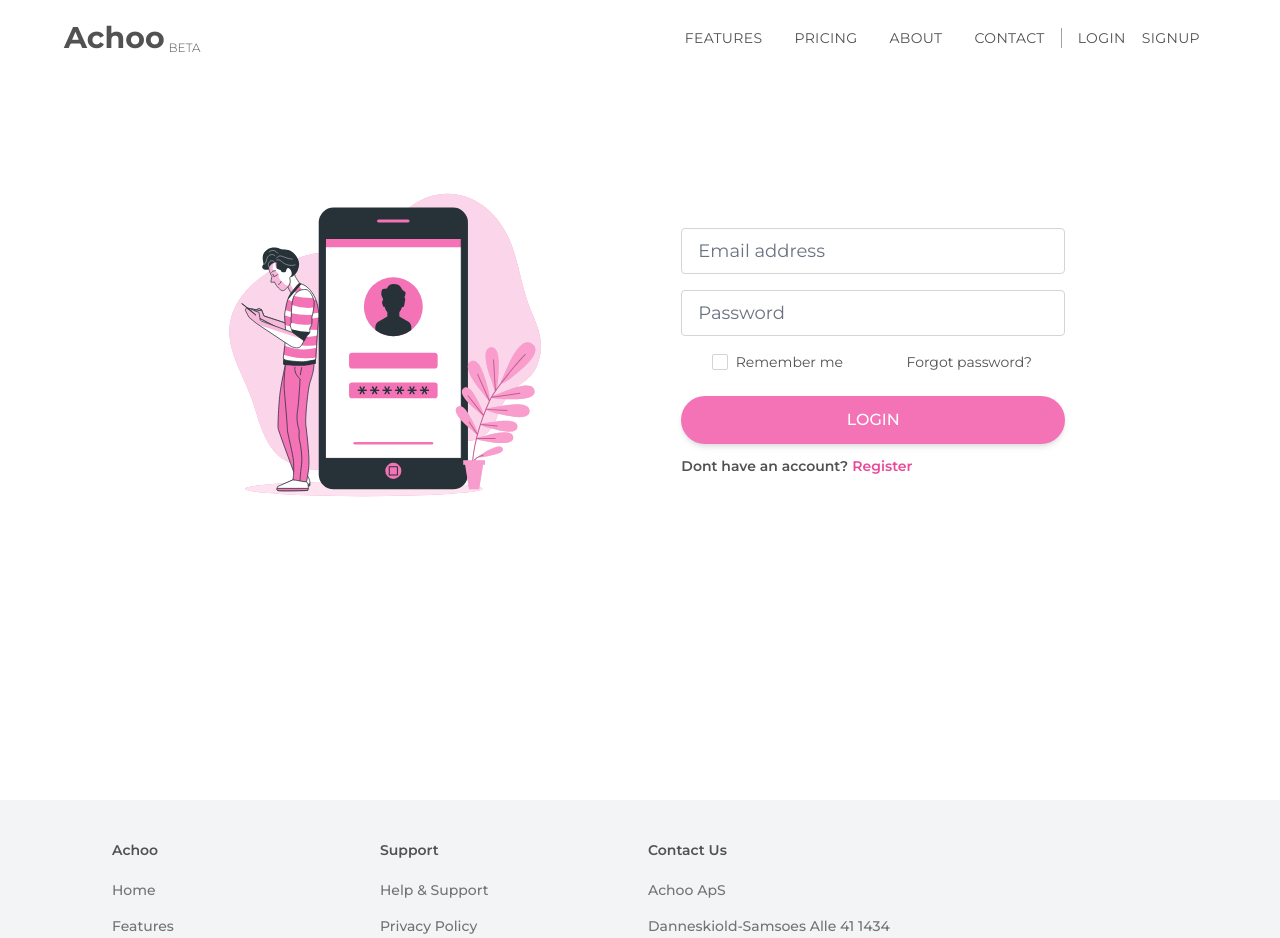
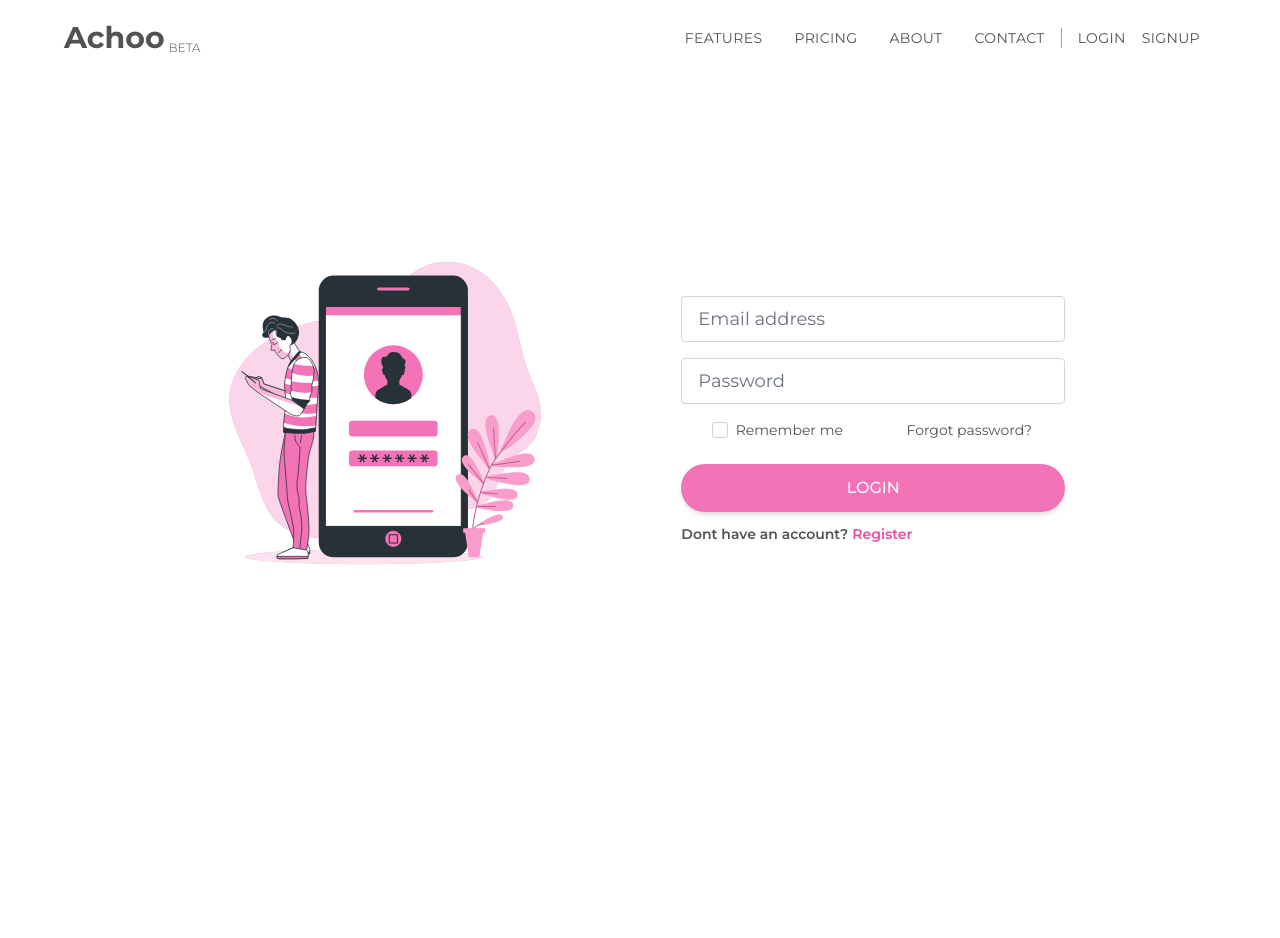
Before and after one commit to GersonJairG/ciomprix-app, a Next.js app: page /login in a window 1280 px wide. Shown: the top 938 px of the page. After the commit the page ends 800 px from the top, so only its background shows below. Built offline with nearby package versions, Linux system fonts and the light colour scheme.

Commit message:
feature/viewForm: fixes in login page were added

```diff
--- a/components/atoms/AtAlert/AtAlert.tsx
+++ b/components/atoms/AtAlert/AtAlert.tsx
@@ -4,7 +4,7 @@ import {
   RiInformationFill,
   RiAlertFill,
   RiNotification3Fill,
-  RiCloseLine
+  RiCloseLine,
 } from 'react-icons/ri'
 
 import { Status } from '@/types/index'
@@ -23,16 +23,14 @@ export const AtAlert = ({
   children,
   status = 'success',
 }: AtAlertProps) => {
-  let color = getColorByStatus(status)
-
   return (
     <>
       {show && (
         <div
-          className={`bg-${color}-100 text-${color}-700 rounded-lg py-4 px-6 text-sm inline-flex items-center justify-between w-full`}
+          className={`rounded-lg py-4 px-6 text-sm inline-flex items-center justify-between w-full bg-blue-100 text-blue-700`}
           role="alert"
         >
-          <div className='flex space-x-3 items-center'>
+          <div className="flex space-x-3 items-center">
             {status === 'success' && (
               <RiCheckboxCircleFill className="w-5 h-5" />
             )}
@@ -43,7 +41,7 @@ export const AtAlert = ({
             {status === 'info' && <RiInformationFill className="w-5 h-5" />}
             <span>{children}</span>
           </div>
-          <RiCloseLine onClick={onClose} className='w-5 h-5 cursor-pointer' />
+          <RiCloseLine onClick={onClose} className="w-5 h-5 cursor-pointer" />
         </div>
       )}
     </>
--- a/components/templates/Layout/Layout.tsx
+++ b/components/templates/Layout/Layout.tsx
@@ -5,15 +5,20 @@ import { Theme } from '@/types/index'
 
 interface LayoutProps {
   theme?: Theme
+  withoutFooter?: boolean
   children: ReactNode
 }
 
-export const Layout = ({ theme = 'dark', children }: LayoutProps) => {
+export const Layout = ({
+  theme = 'dark',
+  withoutFooter = false,
+  children,
+}: LayoutProps) => {
   return (
     <>
       <OrHeader theme={theme} />
       {children}
-      <OrFooter />
+      {!withoutFooter && <OrFooter />}
     </>
   )
 }
--- a/pages/login.tsx
+++ b/pages/login.tsx
@@ -4,10 +4,12 @@ import { Layout } from '@/components/templates'
 import { LoginForm } from '@/components/molecules'
 import { AtAlert } from '@/components/atoms'
 import { useEffect, useState } from 'react'
+import { Status } from '../types'
 
 export default function Login() {
   const [showAlert, setShowAlert] = useState<boolean>(false)
   const [msgAlert, setMsgAlert] = useState<string>('')
+  const [typeAlert, setTypeAlert] = useState<Status>('success')
 
   function login(email: string, password: string) {
     console.log('data: ', { email, password })
@@ -15,25 +17,34 @@ export default function Login() {
 
   function forgotPassword() {
     console.log('This functionality will be available later.')
+
     setMsgAlert('This functionality will be available later.')
+    setTypeAlert('info')
     setShowAlert(true)
   }
 
   useEffect(() => {
-    !showAlert && setMsgAlert('')
+    if (!showAlert) {
+      setMsgAlert('')
+      setTypeAlert('success')
+    }
   }, [showAlert])
 
   return (
-    <Layout theme="light">
+    <Layout theme="light" withoutFooter>
       <main className="h-screen pt-20 pb-10 mx-auto px-10 flex flex-col md:px-28">
         <AtAlert
-          status="info"
+          status={typeAlert}
           show={showAlert}
           onClose={() => setShowAlert(false)}
         >
           {msgAlert}
         </AtAlert>
-        <div className="flex justify-evenly w-full items-center flex-col lg:flex-row basis-4/5">
+        <div
+          className={`flex justify-evenly w-full items-center flex-col lg:flex-row ${
+            showAlert ? 'basis-11/12' : 'basis-full'
+          }`}
+        >
           <div className="flex items-center justify-center">
             <div className="relative w-80 h-80 lg:w-96 lg:h-96">
               <Image alt="login-img" src={loginSvg} fill />
```
